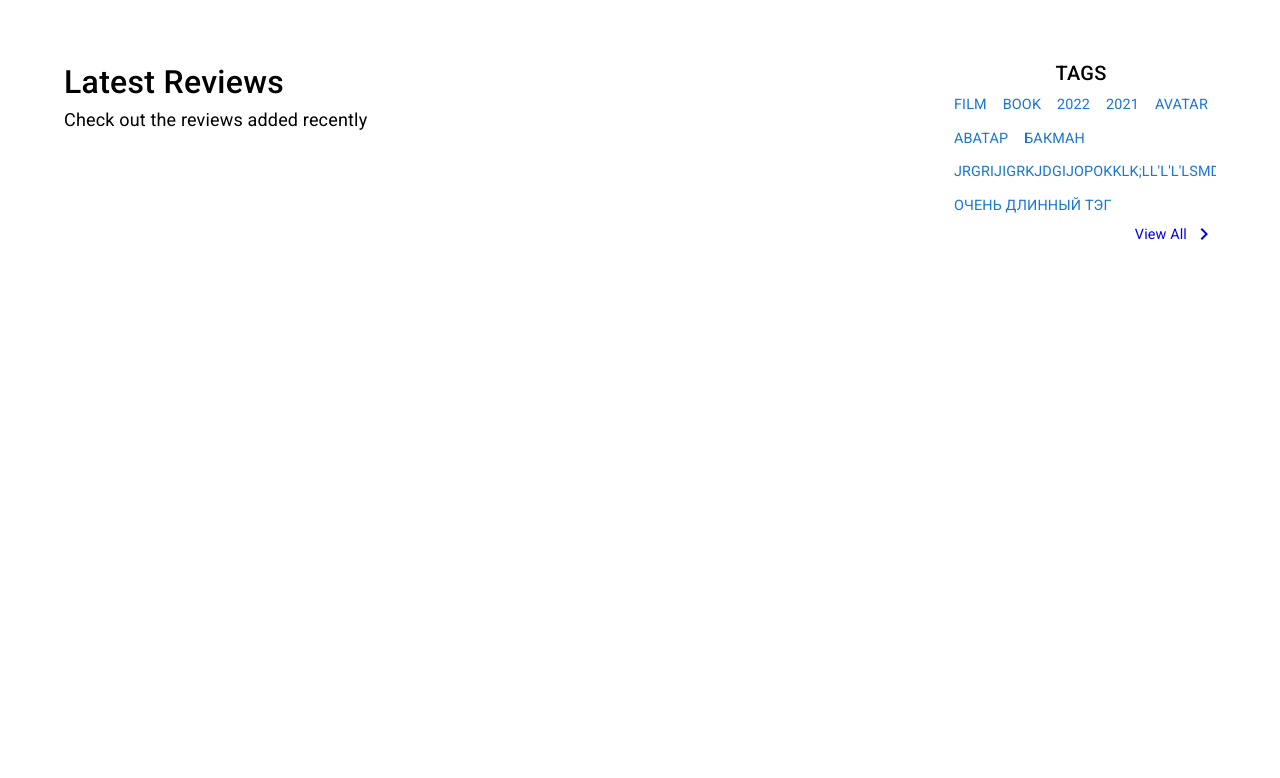
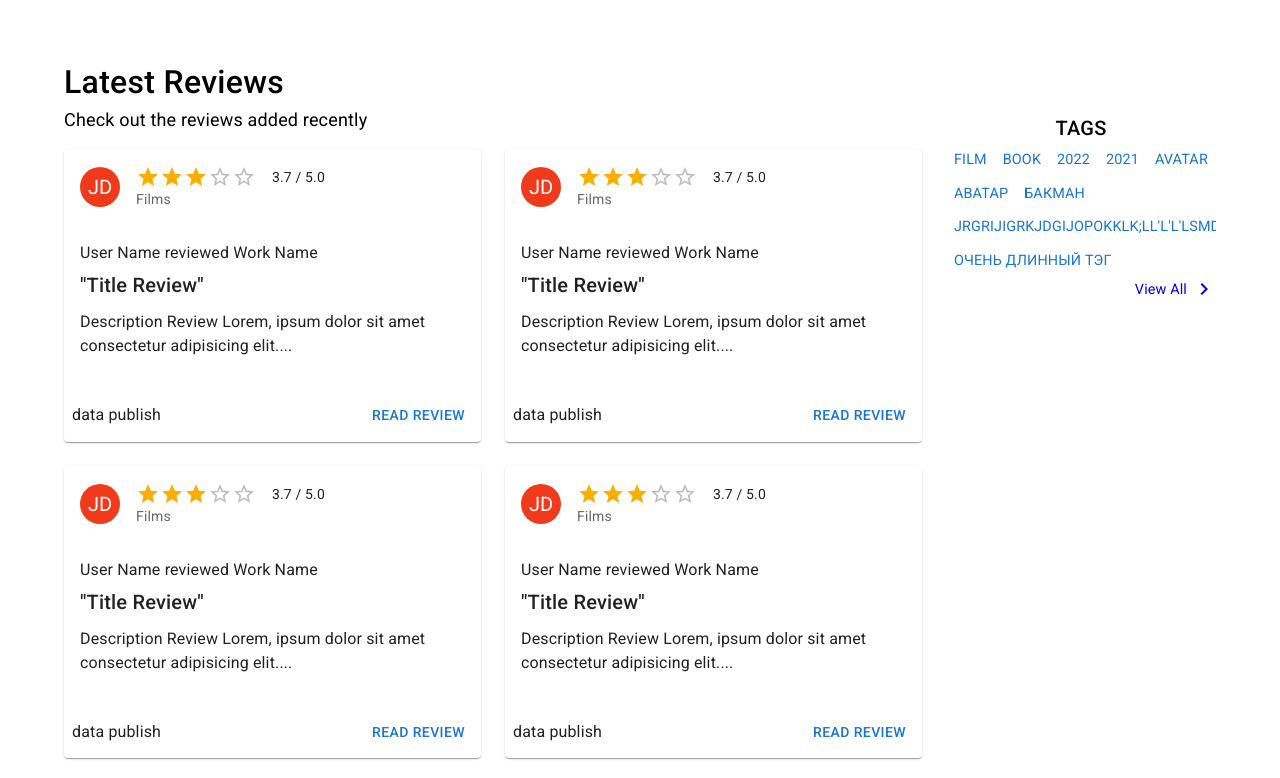
Before and after one commit to horoshopodumaj/recommendations, a React (Create React App) app in the folder client/: page / in a window 1280 px wide. Shown: the part 622-1400 px from the top of the page. Built offline with nearby package versions, Linux system fonts and the light colour scheme.

Commit message:
added review cards for main page

```diff
--- /dev/null
+++ b/client/src/components/card/Card.js
@@ -0,0 +1,78 @@
+import {
+    Avatar,
+    Box,
+    Button,
+    Card,
+    CardActions,
+    CardContent,
+    CardHeader,
+    Rating,
+    Typography,
+} from "@mui/material";
+import React from "react";
+import { FormattedMessage } from "react-intl";
+import { Link } from "react-router-dom";
+
+function stringToColor(string) {
+    let hash = 0;
+    let i;
+
+    /* eslint-disable no-bitwise */
+    for (i = 0; i < string.length; i += 1) {
+        hash = string.charCodeAt(i) + ((hash << 5) - hash);
+    }
+
+    let color = "#";
+
+    for (i = 0; i < 3; i += 1) {
+        const value = (hash >> (i * 8)) & 0xff;
+        color += `00${value.toString(16)}`.slice(-2);
+    }
+    /* eslint-enable no-bitwise */
+
+    return color;
+}
+
+function stringAvatar(name) {
+    return {
+        sx: {
+            bgcolor: stringToColor(name),
+        },
+        children: `${name.split(" ")[0][0]}${name.split(" ")[1][0]}`,
+    };
+}
+
+export default function CardReview() {
+    return (
+        <Card>
+            <CardHeader
+                avatar={<Avatar {...stringAvatar("Jed Dodds")}></Avatar>}
+                title={
+                    <Box sx={{ display: "flex", alignItems: "center" }}>
+                        <Rating name="read-only" value={3} /> <Box ml={2}>{`3.7 / 5.0`}</Box>{" "}
+                    </Box>
+                }
+                subheader={`Films`}
+            />
+            <CardContent>
+                <Typography mb="5px">
+                    User Name <FormattedMessage id="reviewed" /> Work Name
+                </Typography>
+                <Typography mb="10px" sx={{ fontWeight: 500, fontSize: "1.25rem" }}>
+                    "Title Review"
+                </Typography>
+                <Typography mb="15px">
+                    Description Review Lorem, ipsum dolor sit amet consectetur adipisicing elit....
+                </Typography>
+            </CardContent>
+            <CardActions sx={{ justifyContent: "space-between" }}>
+                <Typography>data publish</Typography>
+                <Link to="/review/:id">
+                    <Button>
+                        <FormattedMessage id="readReview" />
+                    </Button>
+                </Link>
+            </CardActions>
+        </Card>
+    );
+}
--- /dev/null
+++ b/client/src/components/card/index.js
@@ -0,0 +1 @@
+export { default } from "./Card";
--- a/client/src/components/header/Chapters.js
+++ b/client/src/components/header/Chapters.js
@@ -17,7 +17,7 @@ export default function Chapters() {
                 gap: "20px",
             }}>
             {pages.map((page) => (
-                <Link key={page} to={`/${page}`} className="chapter">
+                <Link key={page} to={`/${page.toLowerCase()}`} className="chapter">
                     <Button sx={{ my: 2, display: "block", color: "white" }}>
                         {<FormattedMessage id={`${page}`} />}
                     </Button>
--- a/client/src/components/header/DrawerMenu.js
+++ b/client/src/components/header/DrawerMenu.js
@@ -30,7 +30,7 @@ export default function DrawerMenu({ state, setState, toggleDrawer }) {
                         <ListItem key={page}>
                             <ListItemButton>
                                 <Link
-                                    to={`/${page}`}
+                                    to={`/${page.toLowerCase()}`}
                                     style={{
                                         textDecoration: "none",
                                         textTransform: "uppercase",
--- a/client/src/components/mainPage/MainPage.js
+++ b/client/src/components/mainPage/MainPage.js
@@ -8,6 +8,7 @@ import { Link } from "react-router-dom";
 import Footer from "../footer/Footer";
 import ArrowForwardIcon from "@mui/icons-material/ArrowForward";
 import KeyboardArrowRightIcon from "@mui/icons-material/KeyboardArrowRight";
+import Card from "../card/Card";
 
 const tags = [
     "film",
@@ -57,8 +58,8 @@ export default function MainPage() {
             <section>
                 <Container></Container>
             </section>
-            <section style={{ height: "1000px" }}>
-                <Container sx={{ py: "60px" }}>
+            <section>
+                <Container sx={{ py: { xs: "30px", sm: "60px" } }}>
                     <Grid container columnSpacing={{ sm: 2, md: 3, sx: 1 }}>
                         <Grid item xs={12} md={9} sm={8} sx={{ order: { xs: 2, md: 1, sm: 1 } }}>
                             <Typography
@@ -69,6 +70,7 @@ export default function MainPage() {
                                         md: "2rem",
                                     },
                                     fontWeight: 500,
+                                    textAlign: { xs: "center", sm: "left" },
                                 }}>
                                 <FormattedMessage id="latestReviews" />
                             </Typography>
@@ -79,11 +81,36 @@ export default function MainPage() {
                                         xs: "1rem",
                                         md: "1.125rem",
                                     },
+                                    mb: "1rem",
+                                    textAlign: { xs: "center", sm: "left" },
                                 }}>
                                 <FormattedMessage id="latestReviewsDesc" />
                             </Typography>
+                            <Grid
+                                container
+                                rowSpacing={{ sm: 2, md: 3, sx: 1 }}
+                                columnSpacing={{ sm: 2, md: 3, sx: 1 }}
+                                sx={{ gap: { xs: ".8rem", md: "0" } }}>
+                                <Grid item xs={12} md={6}>
+                                    <Card />
+                                </Grid>
+                                <Grid item xs={12} md={6}>
+                                    <Card />
+                                </Grid>
+                                <Grid item xs={12} md={6}>
+                                    <Card />
+                                </Grid>
+                                <Grid item xs={12} md={6}>
+                                    <Card />
+                                </Grid>
+                            </Grid>
                         </Grid>
-                        <Grid item xs={12} md={3} sm={4} sx={{ order: { xs: 1, md: 2, sm: 2 } }}>
+                        <Grid
+                            item
+                            xs={12}
+                            md={3}
+                            sm={4}
+                            sx={{ order: { xs: 1, md: 2, sm: 2 }, mb: { sm: "0", xs: "20px" } }}>
                             <Typography
                                 textAlign={"center"}
                                 component="h2"
@@ -94,6 +121,7 @@ export default function MainPage() {
                                     },
                                     fontWeight: 500,
                                     textTransform: "uppercase",
+                                    mt: { md: "55px", sm: "35px", xs: "15px" },
                                 }}>
                                 <FormattedMessage id="tags" />
                             </Typography>
--- a/client/src/i18n/messages.js
+++ b/client/src/i18n/messages.js
@@ -32,6 +32,8 @@ export const messages = {
         privacy: "Privacy",
         tags: "Tags",
         viewAll: "View All",
+        reviewed: "reviewed",
+        readReview: "Read review",
     },
     [LOCALES.RU]: {
         films: "фильмы",
@@ -64,5 +66,7 @@ export const messages = {
         privacy: "Политика конфиденциальности",
         tags: "Тэги",
         viewAll: "Показать все",
+        reviewed: "оценил(a)",
+        readReview: "Читать отзыв",
     },
 };
```
Also changed, not shown: client/src/components/card/Card.module.scss (added).
